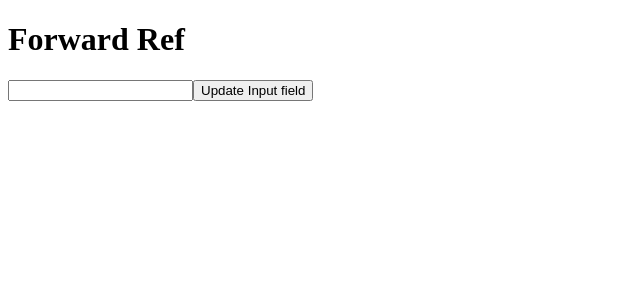
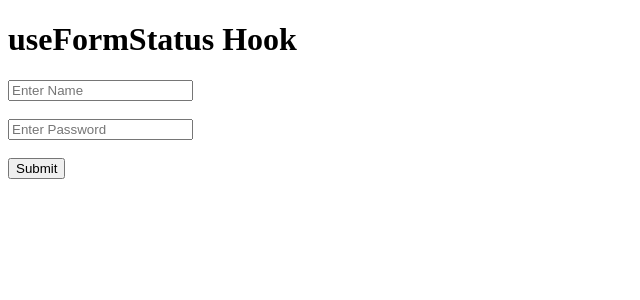
Before and after one commit to pranjalbhatnagar6-ai/React, a React (Vite) app in the folder 01-folder/: page / in a window 1280 px wide. Shown: the top 300 px of the page, without its empty margins (0-640 px from the left). Built offline with nearby package versions, Linux system fonts and the light colour scheme.

Commit message:
Learnt about Forward Ref react 19

```diff
--- a/01-folder/src/40b_Forward Ref/UserInputField.jsx
+++ b/01-folder/src/40b_Forward Ref/UserInputField.jsx
@@ -1,11 +1,25 @@
-import { forwardRef } from "react";
 
-const UserInput=(props,ref)=>{
+// Till React 18
+// import { forwardRef } from "react";
+
+// const UserInput=(props,ref)=>{
+//     return(
+//         <div>
+//             <input type="text" ref={ref} />
+//         </div>
+//     )
+// }
+
+// export default forwardRef(UserInput);
+
+// Till React 18
+
+const UserInput=(props)=>{
     return(
         <div>
-            <input type="text" ref={ref} />
+            <input type="text" ref={props.ref} />
         </div>
     )
 }
 
-export default forwardRef(UserInput);
+export default UserInput;
--- /dev/null
+++ b/01-folder/src/41_useFormStatus Hook/useFormStatusHook.jsx
@@ -0,0 +1,18 @@
+function UseFormStatus(){
+    return(
+        <>
+        <div>
+            <h1>useFormStatus Hook</h1>
+            <form action="handleSubmit">
+                <input type="text" placeholder="Enter Name" />
+                <br /><br />
+                <input type="text" placeholder="Enter Password" />
+                <br /><br />
+                <button>Submit</button>
+            </form>
+        </div>
+        </>
+    )
+}
+
+export default UseFormStatus;
--- a/01-folder/src/Learning.jsx
+++ b/01-folder/src/Learning.jsx
@@ -24,7 +24,8 @@
 // import UseRefHook from "./38_useRef Hook/UseRefHook";
 // import Uncontrolled from "./39_ uncontrolled component/Uncontrolled";
 // import PassMain from "./40_pass function in component as props/passMain";
-import ForwardRef from "./40b_Forward Ref/Forward_Ref";
+// import ForwardRef from "./40b_Forward Ref/Forward_Ref";
+import UseFormStatus from "./41_useFormStatus Hook/useFormStatusHook";
 
 function Learning() {
   return (
@@ -57,7 +58,8 @@ function Learning() {
       {/* <UseRefHook /> */}
       {/* <Uncontrolled /> */}
       {/* <PassMain /> */}
-      <ForwardRef />
+      {/* <ForwardRef /> */}
+      <UseFormStatus/>
     </>
   )
 }
```
